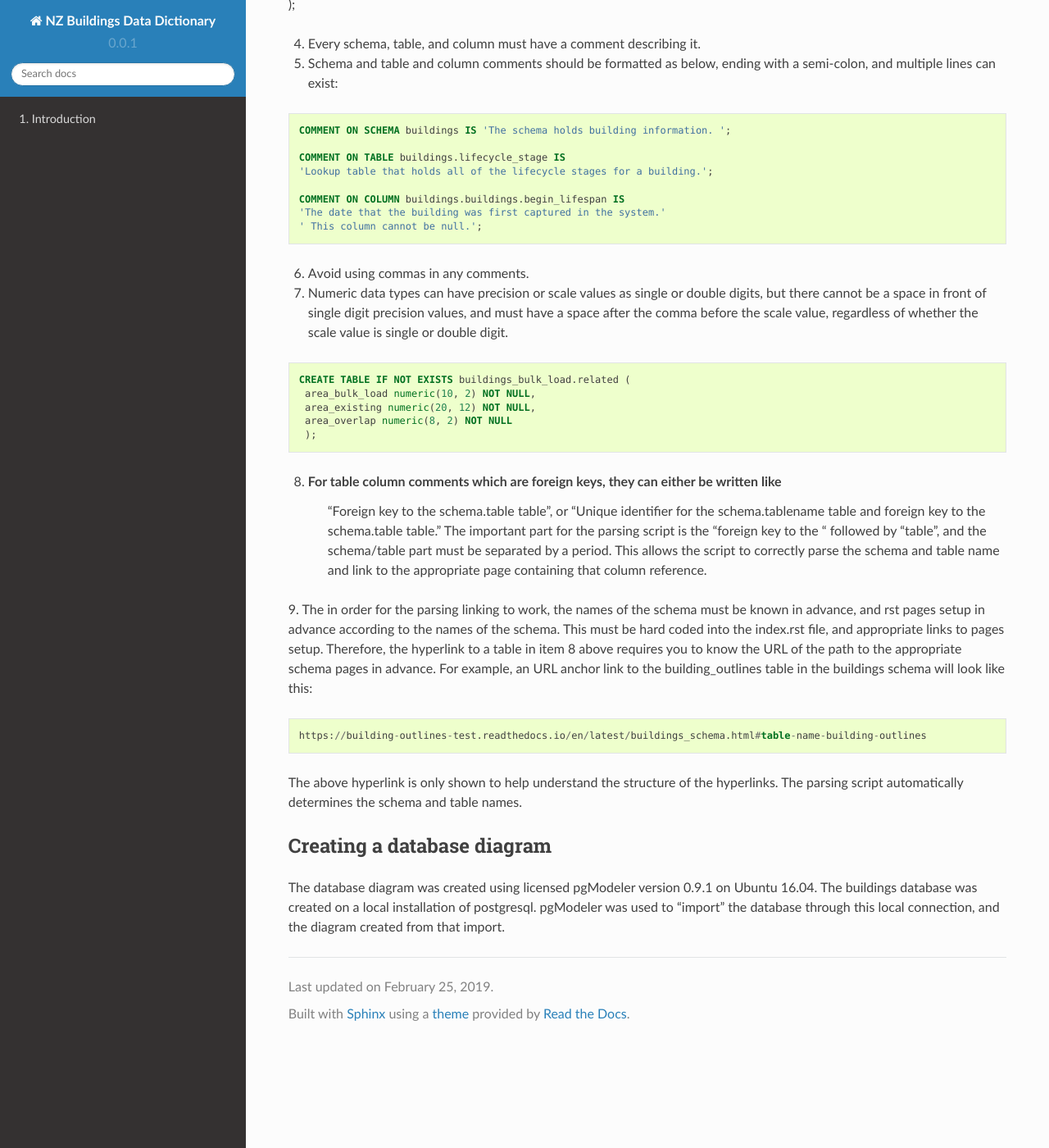
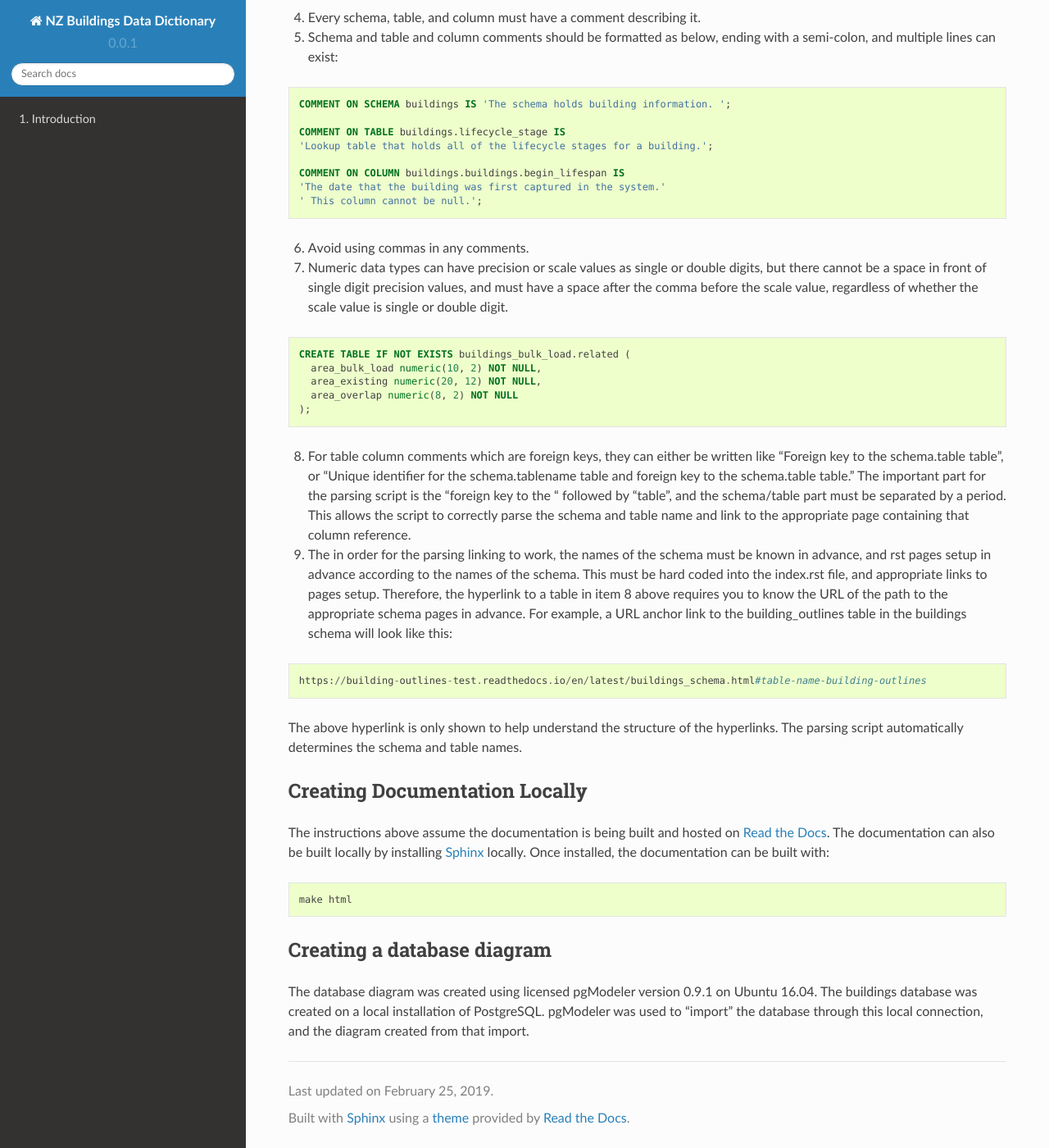
Before and after one commit to linz/nz-buildings, a Sphinx documentation site: the page built from db/docs/source/DOCUMENTATION.rst, in a window 1280 px wide and 1400 px high, scrolled down 1718 px. Shown: the whole window at 82% size. Built offline with Sphinx 7.4.7 and the Read the Docs theme 2.0.0, drawn with Linux system fonts in a browser that asks for light colours; pages that are not in the unit, such as notebooks, are missing from menus.

Commit message:
Merge branch 'ta_grid_merge' into sqitch

```diff
--- a/CHANGELOG.rst
+++ b/CHANGELOG.rst
@@ -12,6 +12,8 @@ Added
 
  * Topographic reference datasets can now be updated via LINZ Data Service changesets
  * Projection check for new capture source areas
+ * bump_version command in makefile
+ * README rewritten to provide a more thorough overview of the system
 
 1.0.6
 =====
--- a/db/docs/source/DOCUMENTATION.rst
+++ b/db/docs/source/DOCUMENTATION.rst
@@ -5,6 +5,7 @@ Purpose
 -------------
 
 This document describes the requirements for properly formatting the SQL build scripts for this dataset to allow the automated parsing of these scripts by Read The Docs system and correctly generating the tables for the Building Outlines Data Dictionary.
+
 
 File Structure
 ------------------
@@ -23,7 +24,6 @@ File Structure
    /building_outlines/setup.py
    /building_outlines/docs/source/
    /building_outlines/docs/source/_static
-
 
 
 Files required
@@ -62,7 +62,7 @@ Structure requirements of SQL schema build files:
 
 .. code-block:: sql
 
- CREATE TABLE IF NOT EXISTS buildings.lifecycle_stage (
+  CREATE TABLE IF NOT EXISTS buildings.lifecycle_stage (
 
 3. Each table's columns must be listed in the lines immediately following the CREATE TABLE IF NOT EXISTS line, and within "()" brackets and ending with a semi-colon. It's important that each column be preceeded by four spaces, and then a comma "    ,". This is to ensure parsing is not confused by the comma used in the numeric or decimal precision/scope values.
 
@@ -72,7 +72,7 @@ Structure requirements of SQL schema build files:
       building_id serial PRIMARY KEY
     , begin_lifespan timestamp NOT NULL DEFAULT now()
     , end_lifespan timestamp
-);
+  );
 
 4. Every schema, table, and column must have a comment describing it.
 
@@ -80,14 +80,14 @@ Structure requirements of SQL schema build files:
 
 .. code-block:: sql
 
-   COMMENT ON SCHEMA buildings IS 'The schema holds building information. ';
+  COMMENT ON SCHEMA buildings IS 'The schema holds building information. ';
 
-   COMMENT ON TABLE buildings.lifecycle_stage IS
-   'Lookup table that holds all of the lifecycle stages for a building.';
+  COMMENT ON TABLE buildings.lifecycle_stage IS
+  'Lookup table that holds all of the lifecycle stages for a building.';
 
-   COMMENT ON COLUMN buildings.buildings.begin_lifespan IS
-   'The date that the building was first captured in the system.'
-   ' This column cannot be null.';
+  COMMENT ON COLUMN buildings.buildings.begin_lifespan IS
+  'The date that the building was first captured in the system.'
+  ' This column cannot be null.';
 
 6. Avoid using commas in any comments.
 
@@ -95,29 +95,39 @@ Structure requirements of SQL schema build files:
 
 .. code-block:: sql
 
-   CREATE TABLE IF NOT EXISTS buildings_bulk_load.related (
+  CREATE TABLE IF NOT EXISTS buildings_bulk_load.related (
     area_bulk_load numeric(10, 2) NOT NULL,
     area_existing numeric(20, 12) NOT NULL,
     area_overlap numeric(8, 2) NOT NULL
-    );
+  );
 
-8. For table column comments which are foreign keys, they can either be written like
-	"Foreign key to the schema.table table",   or
-	"Unique identifier for the schema.tablename table and foreign key to the schema.table table."
-	The important part for the parsing script is the "foreign key to the " followed by "table", and the schema/table part must be separated by a period. This allows the script to correctly parse the schema and table name and link to the appropriate page containing that column reference.
+8. For table column comments which are foreign keys, they can either be written like "Foreign key to the schema.table table", or "Unique identifier for the schema.tablename table and foreign key to the schema.table table." The important part for the parsing script is the "foreign key to the " followed by "table", and the schema/table part must be separated by a period. This allows the script to correctly parse the schema and table name and link to the appropriate page containing that column reference.
 
-9. The in order for the parsing linking to work, the names of the schema must be known in advance, and rst pages setup in advance according
-to the names of the schema. This must be hard coded into the index.rst file, and appropriate links to pages setup. Therefore, the hyperlink to a table in item 8 above requires you to know the URL of the path to the appropriate schema pages in advance.
-For example, an URL anchor link to the building_outlines table in the buildings schema will look like this:
+9. The in order for the parsing linking to work, the names of the schema must be known in advance, and rst pages setup in advance according to the names of the schema. This must be hard coded into the index.rst file, and appropriate links to pages setup. Therefore, the hyperlink to a table in item 8 above requires you to know the URL of the path to the appropriate schema pages in advance. For example, a URL anchor link to the building_outlines table in the buildings schema will look like this:
 
-.. code-block:: sql
+.. code-block::
 
-   https://building-outlines-test.readthedocs.io/en/latest/buildings_schema.html#table-name-building-outlines
+  https://building-outlines-test.readthedocs.io/en/latest/buildings_schema.html#table-name-building-outlines
 
 The above hyperlink is only shown to help understand the structure of the hyperlinks. The parsing script automatically determines the schema and table names.
+
+
+Creating Documentation Locally
+-----------------------------------
+
+The instructions above assume the documentation is being built and hosted on `Read the Docs`_.
+The documentation can also be built locally by installing Sphinx_ locally.
+Once installed, the documentation can be built with:
+
+.. code-block:: shell
+
+	make html
+
+.. _`Read the Docs`: https://readthedocs.org
+.. _Sphinx: https://docs.readthedocs.io/en/latest/intro/getting-started-with-sphinx.html
 
 
 Creating a database diagram
 -----------------------------------
 
-The database diagram was created using licensed pgModeler version 0.9.1 on Ubuntu 16.04. The buildings database was created on a local installation of postgresql. pgModeler was used to "import" the database through this local connection, and the diagram created from that import.
+The database diagram was created using licensed pgModeler version 0.9.1 on Ubuntu 16.04. The buildings database was created on a local installation of PostgreSQL. pgModeler was used to "import" the database through this local connection, and the diagram created from that import.
```
Also changed, not shown: ACKNOWLEDGEMENTS.rst (added, +27 -0 lines), README.rst (+146 -12 lines), media/header.png (added), 4 other files.
